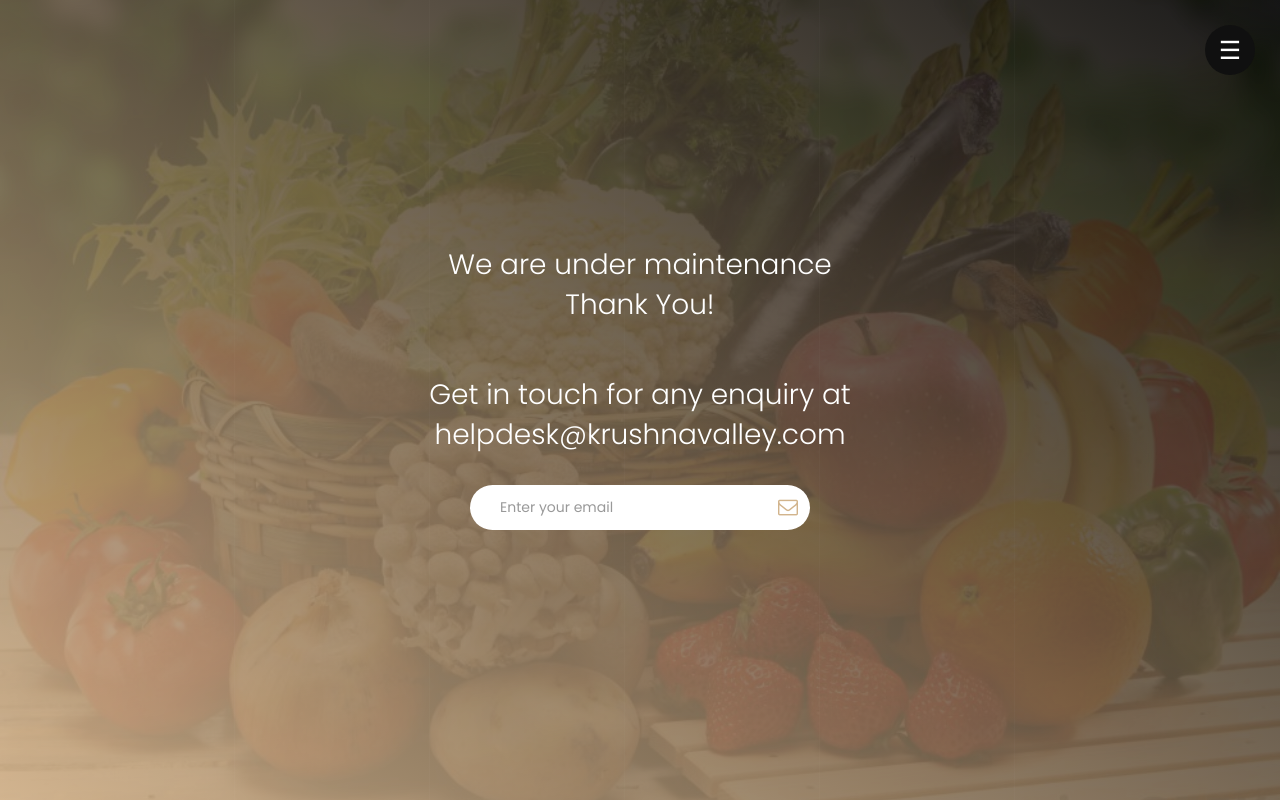
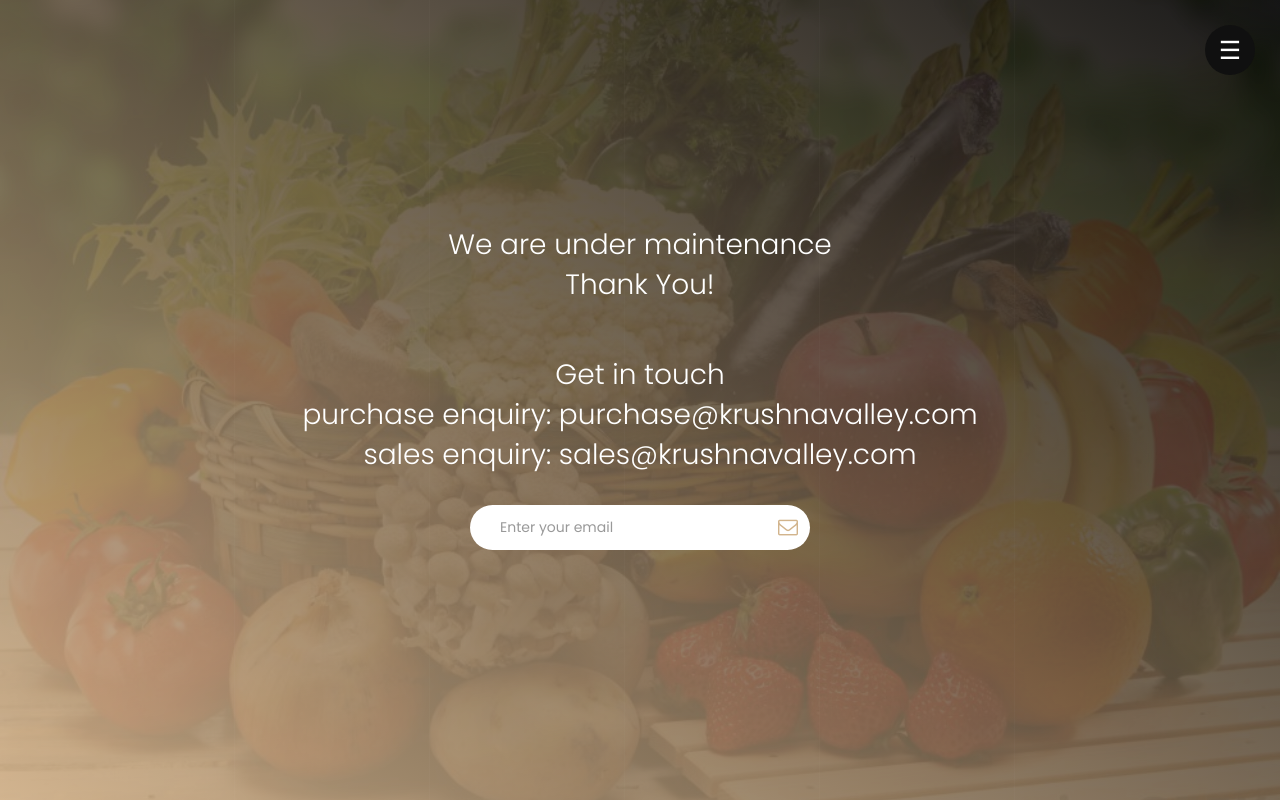
Before and after one commit to fluxinfotech/krushnavalley, a plain HTML site: page index.html in a window 1280 px wide. Drawn offline with Linux system fonts and the light colour scheme.

Commit message:
email id updated.

```diff
--- a/index.html
+++ b/index.html
@@ -108,7 +108,10 @@
                 <div class="home-info">
                     <h1>We are under maintenance <br> Thank You!</h1>
                     <br>
-                    <h1>Get in touch for any enquiry at <br> helpdesk@krushnavalley.com</h1>
+                    <h1>Get in touch
+                        <br> purchase enquiry: purchase@krushnavalley.com
+                        <br> sales enquiry: sales@krushnavalley.com
+                    </h1>
                     <br>
 
                     <!--ul class="countdown">
```
